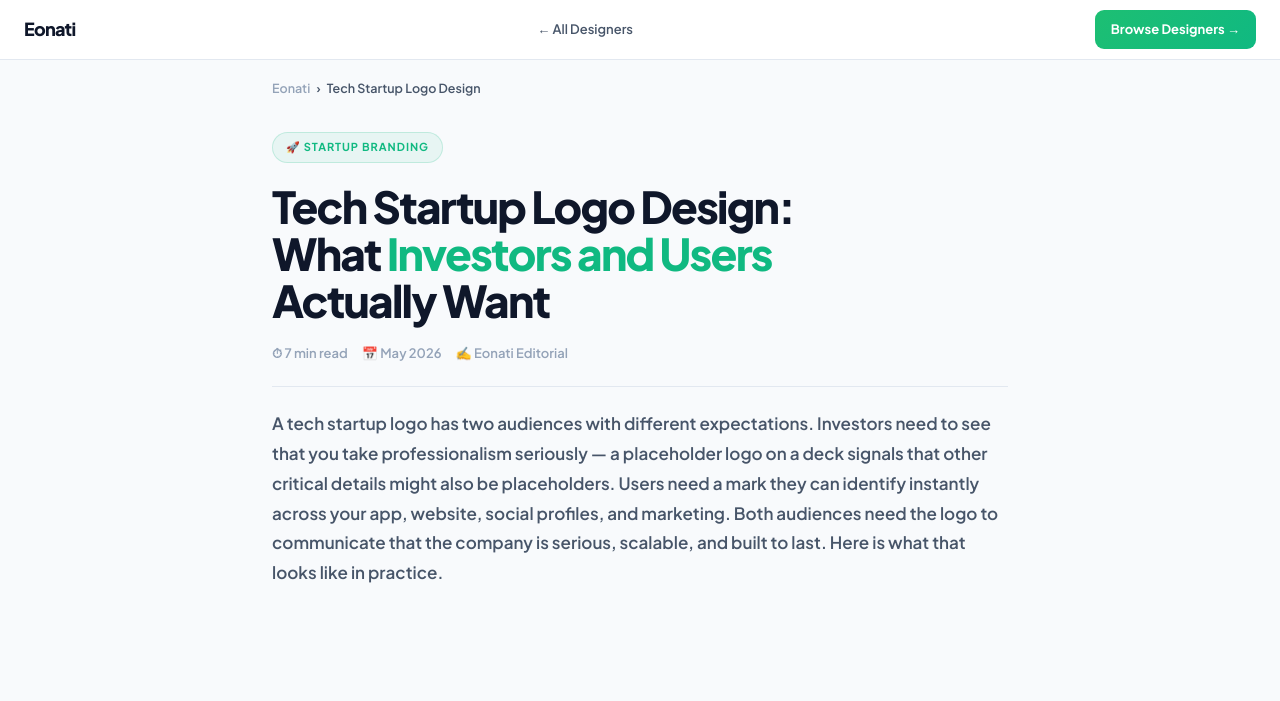
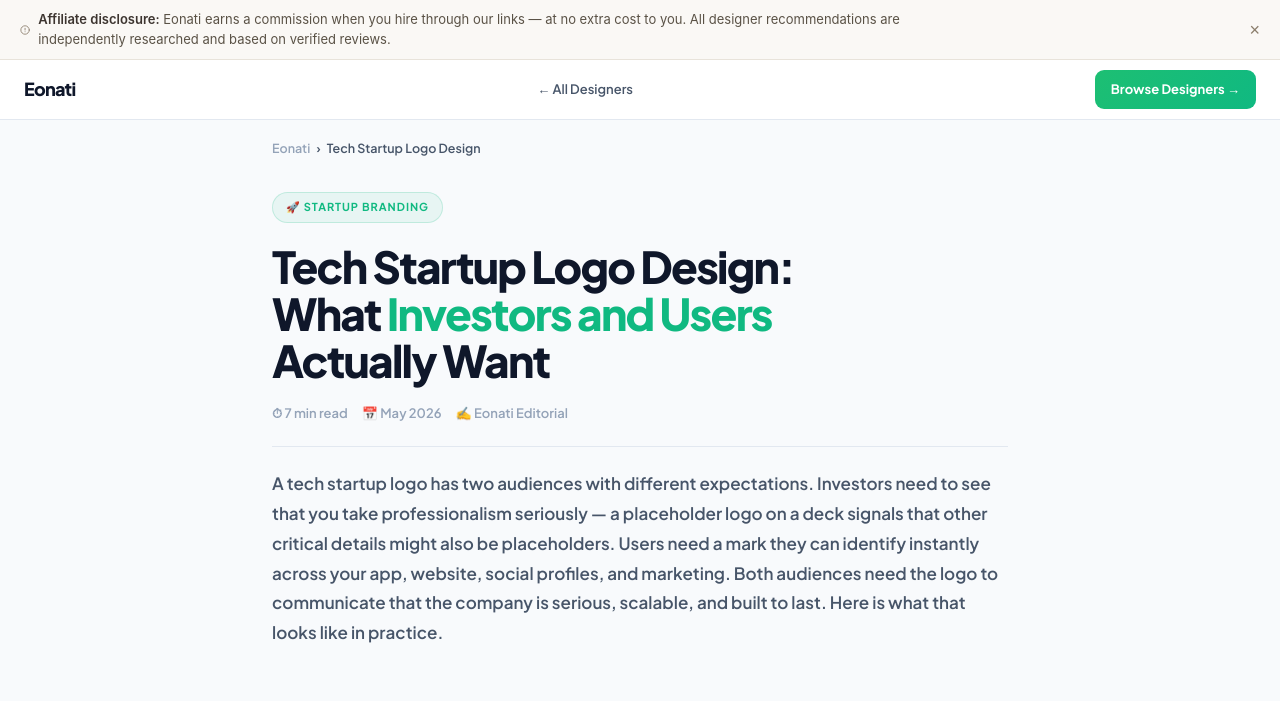
Before and after one commit to Eonati2/Eonati2, a plain HTML site: page tech-startup-logo-design.html in a window 1280 px wide. Shown: the top 701 px of the page. Drawn offline with Linux system fonts and the light colour scheme.

Commit message:
Add FTC affiliate disclosure banner — tech-startup-logo-design

```diff
--- a/tech-startup-logo-design.html
+++ b/tech-startup-logo-design.html
@@ -95,6 +95,19 @@
 </script>
 </head>
 <body>
+<div id="aff-disc" role="note" aria-label="Affiliate disclosure" style="display:none;background:#faf8f5;border-bottom:1px solid #e8e3da;padding:10px 20px;font-family:-apple-system,BlinkMacSystemFont,'Segoe UI',sans-serif;font-size:13px;color:#5a5246;line-height:1.5;position:relative;z-index:999;">
+<span style="display:inline-flex;align-items:center;gap:8px;max-width:900px;">
+<svg width="14" height="14" viewBox="0 0 24 24" fill="none" stroke="#8a7d6b" stroke-width="2" stroke-linecap="round" stroke-linejoin="round" aria-hidden="true"><circle cx="12" cy="12" r="10"/><line x1="12" y1="8" x2="12" y2="12"/><line x1="12" y1="16" x2="12.01" y2="16"/></svg>
+<span><strong style="font-weight:600;color:#3d3530;">Affiliate disclosure:</strong> Eonati earns a commission when you hire through our links — at no extra cost to you. All designer recommendations are independently researched and based on verified reviews.</span>
+</span>
+<button onclick="(function(){document.getElementById('aff-disc').style.display='none';try{localStorage.setItem('eonati_disc','1');}catch(e){}if(typeof gtag!=='undefined')gtag('event','disclosure_dismissed',{event_category:'ux'});})()" aria-label="Dismiss disclosure" style="position:absolute;right:14px;top:50%;transform:translateY(-50%);background:none;border:none;cursor:pointer;color:#8a7d6b;font-size:18px;line-height:1;padding:4px 6px;border-radius:3px;" title="Dismiss">&times;</button>
+</div>
+<script>
+(function(){
+  try{if(!localStorage.getItem('eonati_disc')){var d=document.getElementById('aff-disc');if(d)d.style.display='block';}}
+  catch(e){var d=document.getElementById('aff-disc');if(d)d.style.display='block';}
+})();
+</script>
 <nav class="nav">
   <a href="https://eonati2.github.io/Eonati2/" class="nav-brand">Eonati</a>
   <a href="https://eonati2.github.io/Eonati2/" class="nav-back">← All Designers</a>
```
